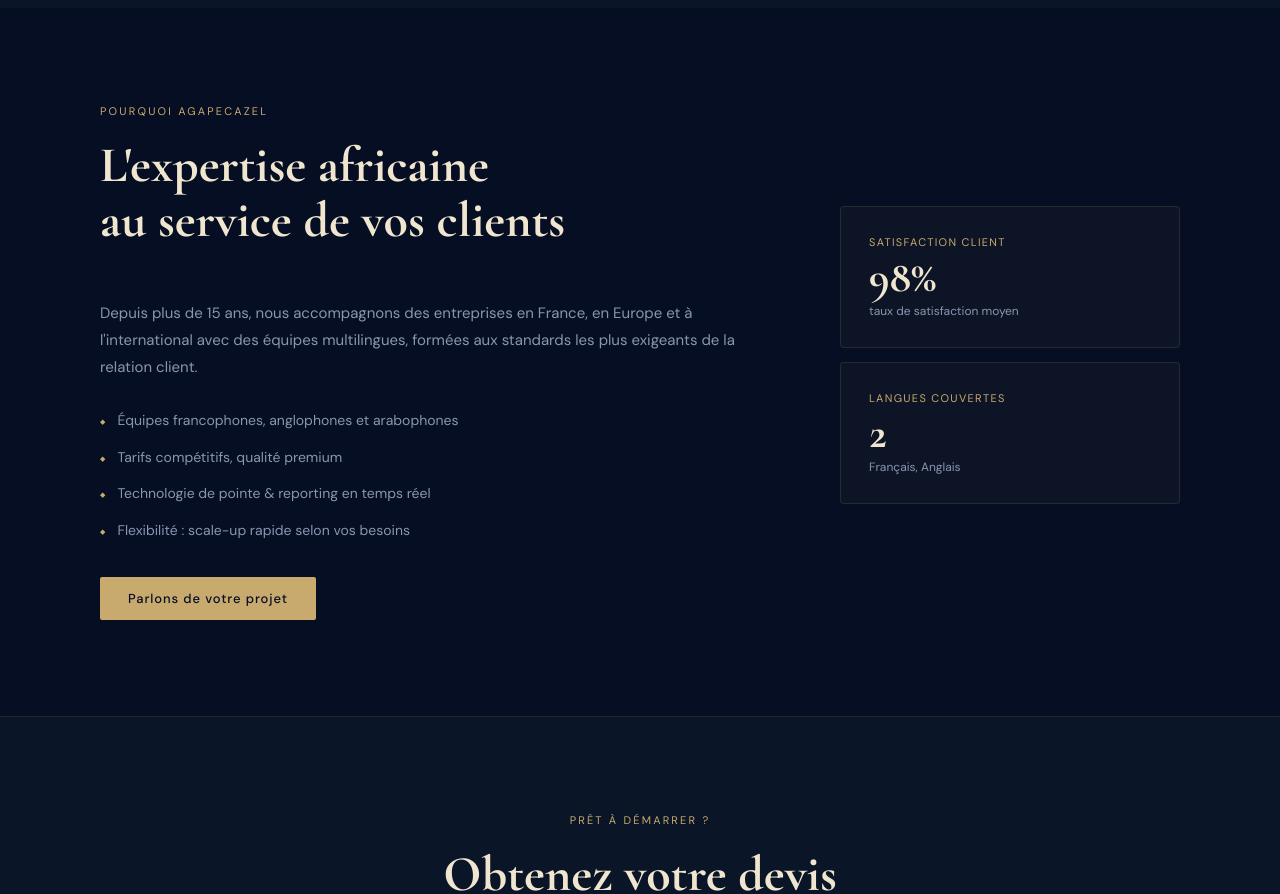
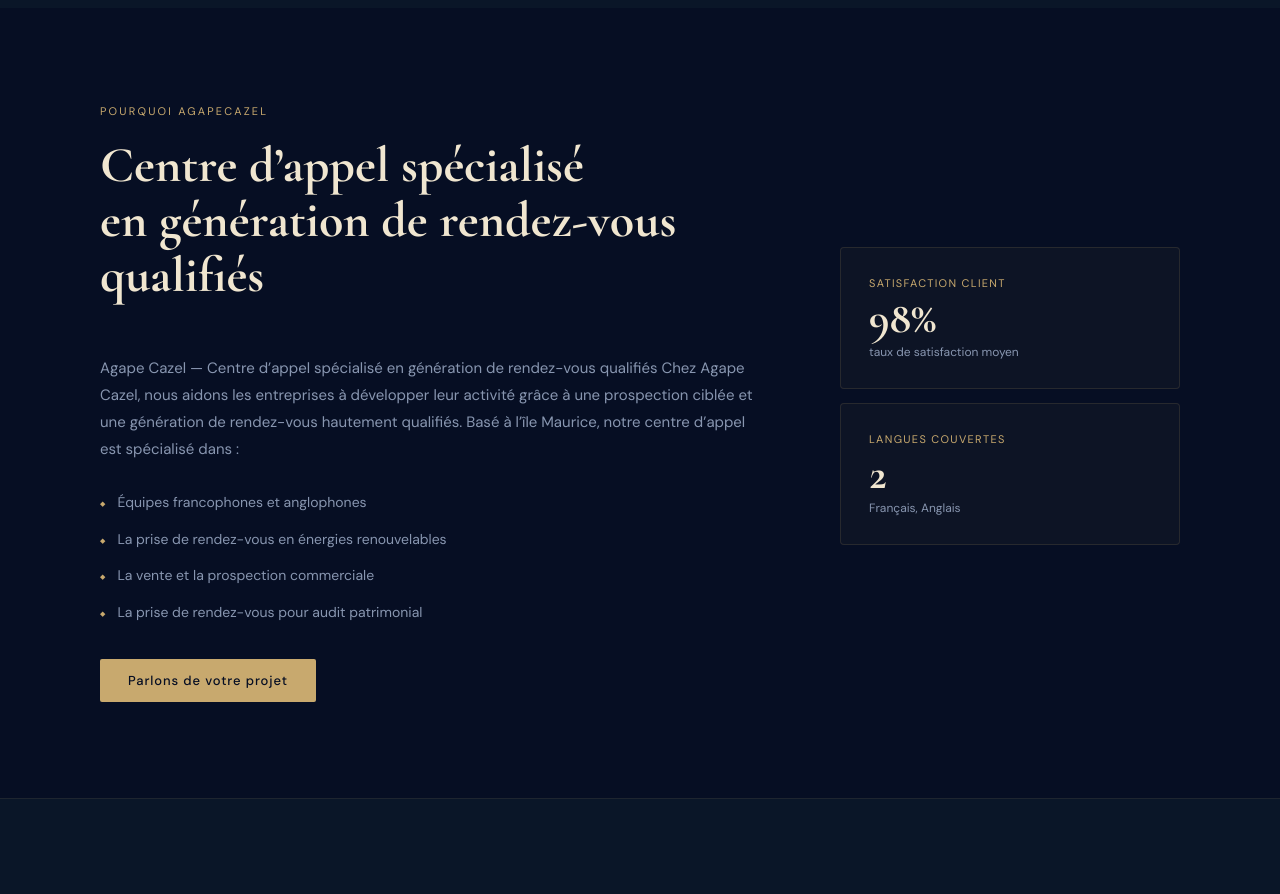
Before and after one commit to allanbavajee/Agapecazel, a Next.js app: page / in a window 1280 px wide. Shown: the part 2100-2994 px from the top of the page. Built offline with nearby package versions, Linux system fonts and the light colour scheme; no server answers.

Commit message:
Update page.js

```diff
--- a/app/page.js
+++ b/app/page.js
@@ -219,17 +219,18 @@
           <div style={{ ...s.inner, display: "grid", gridTemplateColumns: "1fr 340px", gap: 72, alignItems: "center" }}>
             <div>
               <p style={s.eyebrow}>Pourquoi Agapecazel</p>
-              <h2 style={s.secTitle}>L'expertise africaine<br />au service de vos clients</h2>
+              <h2 style={s.secTitle}>Centre d’appel spécialisé<br />en génération de rendez-vous qualifiés</h2>
               <p style={{ color: "#8896B0", lineHeight: 1.8, marginBottom: 28, fontSize: 15 }}>
-                Depuis plus de 15 ans, nous accompagnons des entreprises en France, en Europe et à
-                l'international avec des équipes multilingues, formées aux standards les plus exigeants
-                de la relation client.
+                Agape Cazel — Centre d’appel spécialisé en génération de rendez-vous qualifiés
+                Chez Agape Cazel, nous aidons les entreprises à développer leur activité grâce à une prospection
+                  ciblée et une génération de rendez-vous hautement qualifiés.
+                   Basé à l’île Maurice, notre centre d’appel est spécialisé dans :
               </p>
               <ul style={{ listStyle: "none", display: "flex", flexDirection: "column", gap: 14, marginBottom: 36 }}>
-                {["Équipes francophones, anglophones et arabophones",
-                  "Tarifs compétitifs, qualité premium",
-                  "Technologie de pointe & reporting en temps réel",
-                  "Flexibilité : scale-up rapide selon vos besoins"].map((item) => (
+                {["Équipes francophones et anglophones",
+                  "La prise de rendez-vous en énergies renouvelables",
+                  "La vente et la prospection commerciale",
+                  "La prise de rendez-vous pour audit patrimonial"].map((item) => (
                   <li key={item} style={{ display: "flex", gap: 12, alignItems: "flex-start", color: "#8896B0", fontSize: 14, lineHeight: 1.6 }}>
                     <span style={{ color: "#C8A96E", fontSize: 7, marginTop: 7, flexShrink: 0 }}>◆</span>
                     {item}
@@ -307,11 +308,11 @@
               ))}
             </div>
             <div style={{ display: "flex", gap: 10 }}>
-              <a href="https://linkedin.com" target="_blank" rel="noopener noreferrer"
+              <a href="https://www.linkedin.com/in/agapecazel-call-center-a103773bb?utm_source=share_via&utm_content=profile&utm_medium=member_android" target="_blank" rel="noopener noreferrer"
                 style={{ color: "#C8A96E", fontSize: 12, border: "1px solid rgba(200,169,110,.18)", padding: "5px 14px", borderRadius: 2 }}>
                 LinkedIn
               </a>
-              <a href="https://facebook.com" target="_blank" rel="noopener noreferrer"
+              <a href="https://www.facebook.com/share/18PgV2ZUAC/" target="_blank" rel="noopener noreferrer"
                 style={{ color: "#C8A96E", fontSize: 12, border: "1px solid rgba(200,169,110,.18)", padding: "5px 14px", borderRadius: 2 }}>
                 Facebook
               </a>
```
